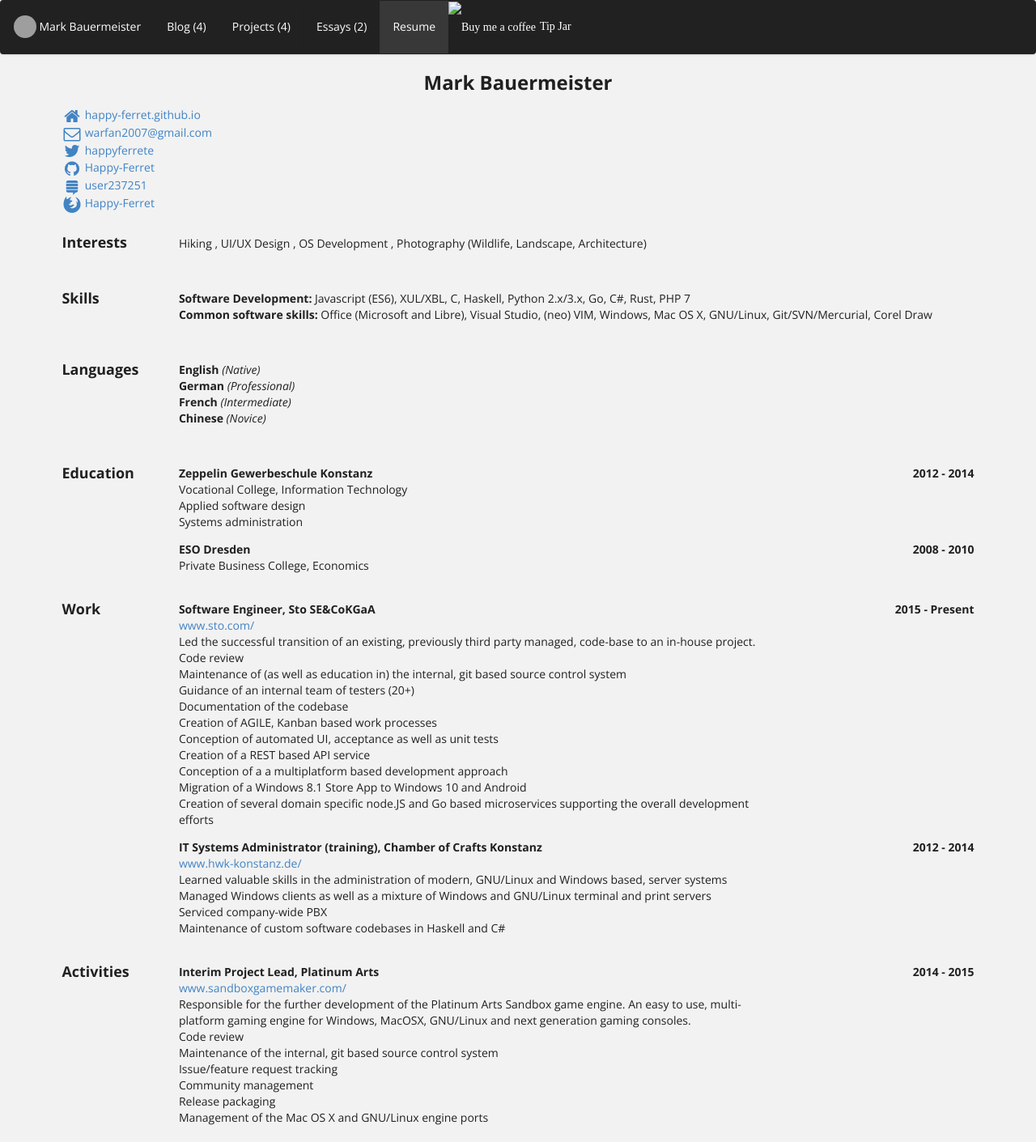
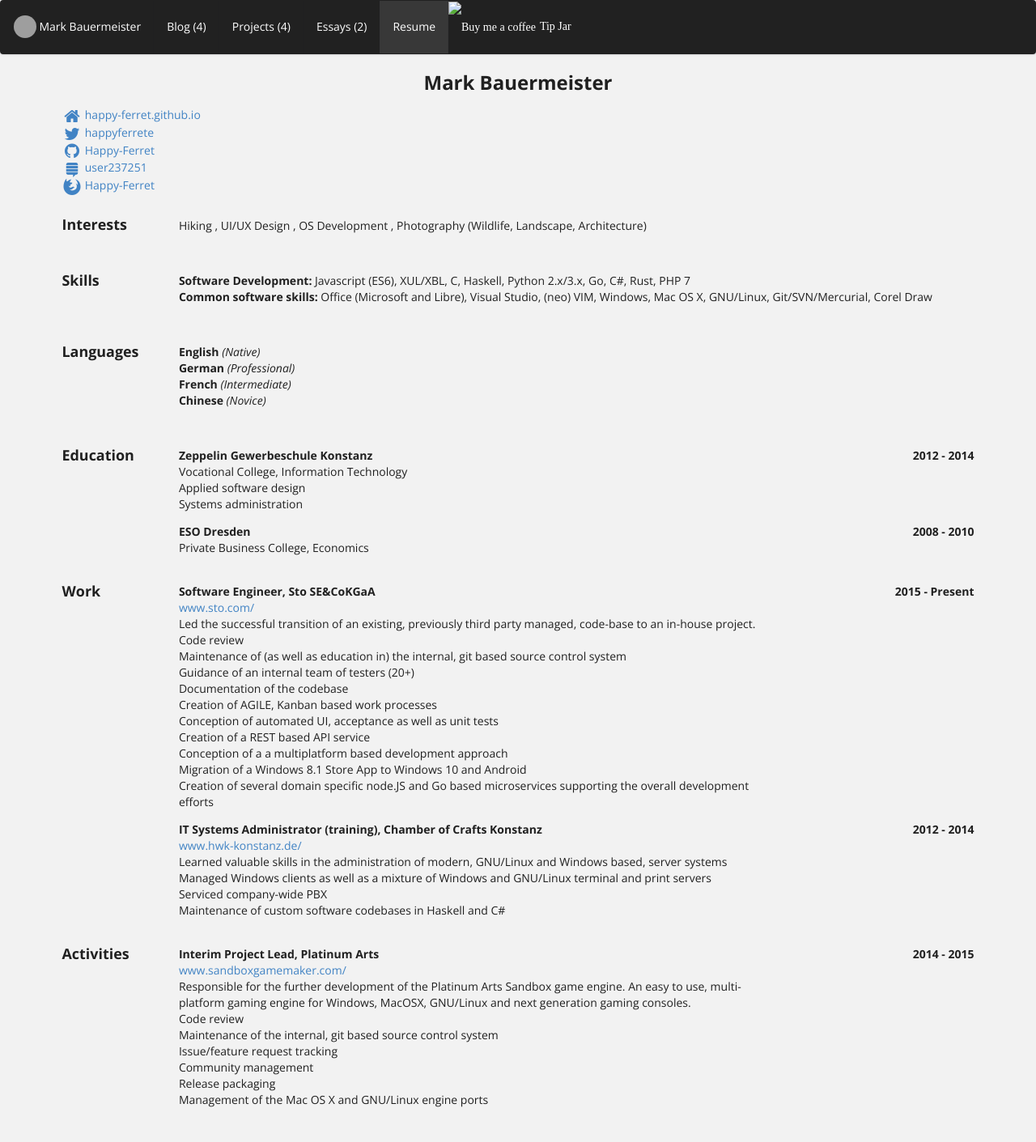
Before and after one commit to Happy-Ferret/Happy-Ferret.github.io, a Jekyll site: the page built from bio/index.html, in a window 1280 px wide. Shown: the whole page at 81% size. Built offline with Jekyll 4.4.1, drawn with Linux system fonts in a browser that asks for light colours; nearby versions of some CDN libraries; a script that is not in the unit is left out; after the commit the page ends 1389 px from its top, so only the background shows below that; grey boxes are pictures that could not be loaded.

Commit message:
Update Bio
Change tip link from "Buy Me A Coffee" to "Ko-fi".
Remove email.

```diff
--- a/_data/bio.json
+++ b/_data/bio.json
@@ -3,9 +3,8 @@
     "name": "Mark Bauermeister",
     "label": "Software Engineer",
     "picture": "https://avatars3.githubusercontent.com/u/1962554?s=460&v=4",
-    "email": "warfan2007@gmail.com",
     "rss": "http://happy-ferret.github.io/feed.xml",
-    "bmc": "https://www.buymeacoffee.com/ClSGx8jDL",
+    "bmc": "https://ko-fi.com/happyferret",
     "website": "https://happy-ferret.github.io",
     "summary": "With a strong background in both systems administration and software development, I'm prepared to take on new challenges and work towards the proliferation of new and exciting technology.",
     "profiles": [
--- a/_includes/home-network-links.html
+++ b/_includes/home-network-links.html
@@ -4,9 +4,7 @@
 <a href="{{ profile.url }}"> <i class="big {{ profile.network | downcase }} icon icon-color"></i> </a>
 {% endfor %}
 
-{% if site.data.bio.basics.email %}
 <i class="big mail square icon icon-color contact" style="cursor:pointer;"></i> </a>
-{% endif %}
 
 {% if site.data.bio.basics.rss %}
 <i class="big rss square icon icon-color test" style="color:orange; position:absolute; right:0;cursor:pointer;"></i>
```
